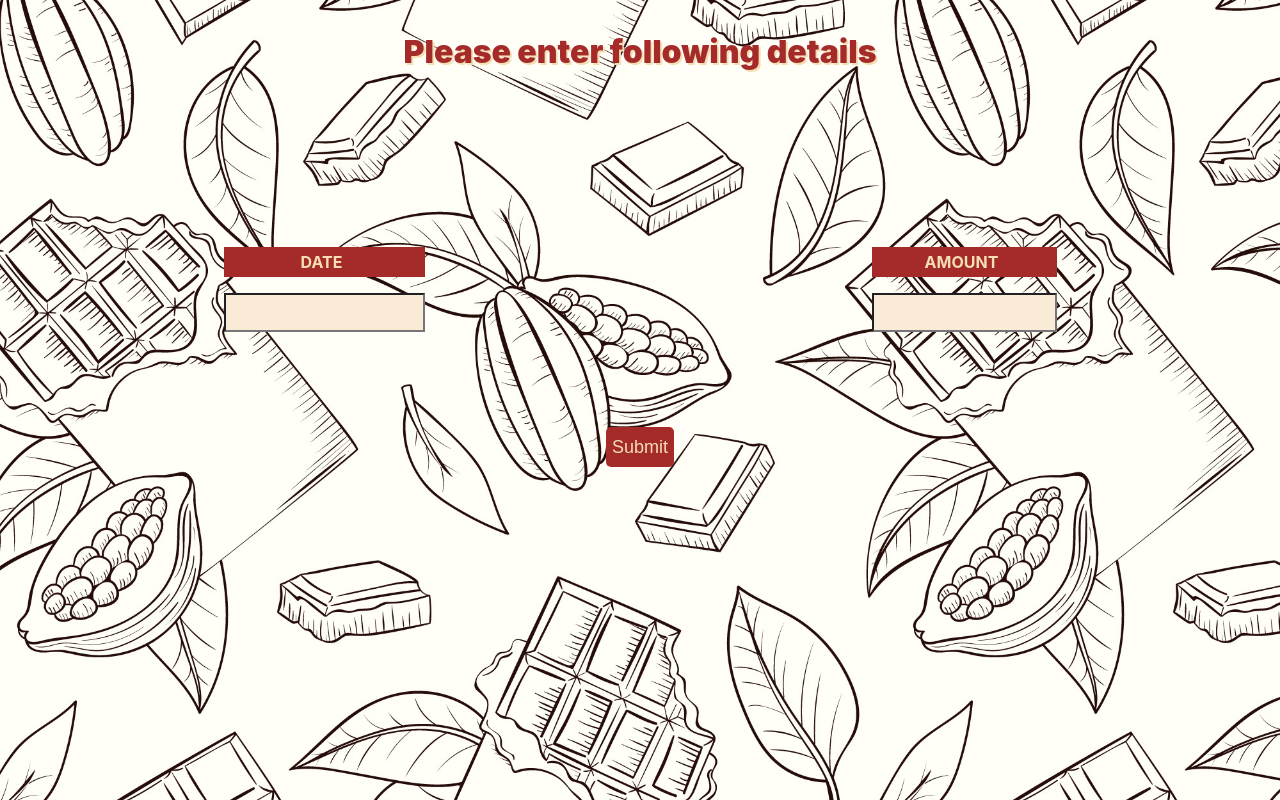
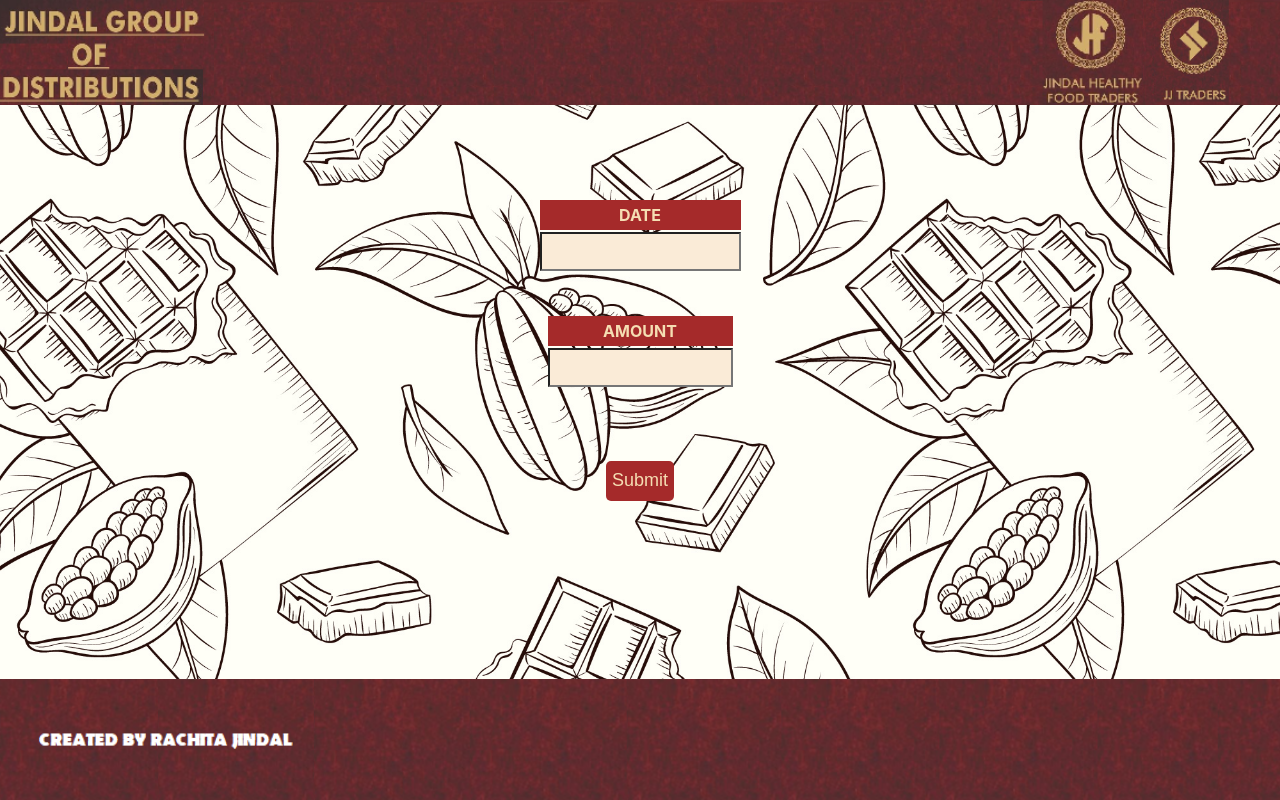
Before and after one commit to Rachita01/creditupdate, a React (Create React App) app: page /pchome in a window 1280 px wide. Built offline with nearby package versions, Linux system fonts and the light colour scheme.

Commit message:
Changes for Header and Footer

```diff
--- a/src/App.css
+++ b/src/App.css
@@ -36,3 +36,11 @@
     transform: rotate(360deg);
   }
 }
+
+.containerStyle{
+  height:100vh;
+  width:100%;
+  display: flex;
+  flex-direction: column;
+  flex-wrap: wrap;
+}
--- a/src/components/AdminHome/AdminHome.jsx
+++ b/src/components/AdminHome/AdminHome.jsx
@@ -3,6 +3,8 @@ import { useLocation,useNavigate } from 'react-router-dom';
 import ButtonComponent from '../ButtonComponent/ButtonComponent';
 import ExcelCreation from '../ExcelCreation/ExcelCreation';
 import './AdminHome.css'
+import Header from '../Header/Header';
+import Footer from '../Footer/Footer';
 
 function AdminHome() {
   const location = useLocation();
@@ -15,6 +17,7 @@ function AdminHome() {
   }
   return (
     <div className='cardStylePC'>
+        <Header/>
         <p className='headStyle'>Details of All PC</p>
         <div className='adminContent'>
             <table className='tableStyle'>
@@ -40,6 +43,7 @@ function AdminHome() {
         <ExcelCreation data={final_data}/>
         <ButtonComponent label="Logout" change={handleSubmit} disabled={false}></ButtonComponent>
         </div>
+        <Footer/>
     </div>
   )
 }
--- /dev/null
+++ b/src/components/Footer/Footer.css
@@ -0,0 +1,11 @@
+.Footer{
+    display: flex;
+    flex-direction: row;
+    flex-grow: 0.4;
+    width:100%;
+    background-image:url('../../assets/images/CUFooter.png');
+    background-repeat: no-repeat;
+    background-size: contain;
+    background-position: bottom;
+    margin-top: auto;
+    }
--- /dev/null
+++ b/src/components/Footer/Footer.jsx
@@ -0,0 +1,10 @@
+import React from 'react'
+import './Footer.css';
+
+function Footer() {
+  return (
+    <div className='Footer'></div>
+  )
+}
+
+export default Footer
--- /dev/null
+++ b/src/components/Header/Header.css
@@ -0,0 +1,9 @@
+.Header{
+display: flex;
+flex-direction: row;
+flex-grow: 0.4;
+width:100%;
+background-image:url('../../assets/images/CUHeader.png');
+background-repeat: no-repeat;
+background-size: contain;
+}
--- /dev/null
+++ b/src/components/Header/Header.jsx
@@ -0,0 +1,9 @@
+import React from 'react'
+import './Header.css';
+function Header() {
+  return (
+    <div className='Header'></div>
+  )
+}
+
+export default Header
--- a/src/components/Home/Home.css
+++ b/src/components/Home/Home.css
@@ -1,7 +1,7 @@
 .cardStyle{
     display: flex;
-    flex-direction: row;
-    justify-content:center;
+    flex-direction: column;
+    justify-content: flex-start;
     align-items: center;
     background:url('../../assets/images/login.png');
     background-repeat:repeat-y;
--- a/src/components/Home/Home.jsx
+++ b/src/components/Home/Home.jsx
@@ -4,6 +4,8 @@ import ButtonComponent from '../ButtonComponent/ButtonComponent';
 // import usersData from '../../users.json';
 import axios from 'axios';
 import { useNavigate } from 'react-router-dom';
+import Header from '../Header/Header';
+import Footer from '../Footer/Footer';
 
 function Home() {
   const [user,setUser] = useState("")
@@ -73,12 +75,14 @@ function Home() {
 
   return (
     <div className='cardStyle'>
+      <Header/>
       <div className='loginCard'>
         <h3 className='loginHead'>Login</h3>
         <label className='labelStyle'>Username</label><input type="text" className='userClass' value={user} onChange={handleUserChange}></input>
         <label className='labelStyle'>Password</label><input type="password" className='passwordClass' value={password} onChange={handlePassChange}></input>
         <ButtonComponent label="Submit" change={handleSubmit} disabled={!user || !password}></ButtonComponent>
       </div>
+      <Footer/>
     </div>
   )
 
--- a/src/components/PCHome/PCHome.css
+++ b/src/components/PCHome/PCHome.css
@@ -1,6 +1,8 @@
 .cardStylePC{
     display: flex;
     flex-direction: column;
+    justify-content: flex-start;
+    align-items: center;
     background:url('../../assets/images/login.png');
     background-repeat:repeat-y;
     background-size: 100%;
@@ -8,12 +10,12 @@
     width:100%
 }
 
-.pcContent{
+.pcContent {
     display: flex;
-    flex-direction: row;
-    justify-content: space-around;
-    margin-top: 10%;
-    width:100%
+    flex-direction: column;
+    justify-content: center;
+    align-items: center;
+    width: 100%;
 }
 
 .inputClass{
@@ -25,8 +27,9 @@
     font-weight: 700;
     background-color: brown;
     color: wheat;
-    padding: 5px 5px 5px 0px;
+    padding: 5px 5px 5px 5px;
     text-align: center;
+    margin-bottom: 2px;
 }
 
 .headStyle{
@@ -47,8 +50,11 @@
 }
 
 .dateClass{
-    height:60px
+    display: flex;
+    flex-direction: column;
+    height:100px
 }
+
 
 .react-datepicker-ignore-onclickoutside,.inputCustom{
     background-color: antiquewhite;
--- a/src/components/PCHome/PCHome.jsx
+++ b/src/components/PCHome/PCHome.jsx
@@ -6,6 +6,8 @@ import './PCHome.css';
 import { useLocation } from 'react-router-dom';
 import ButtonComponent from '../ButtonComponent/ButtonComponent';
 import { useNavigate } from 'react-router-dom';
+import Header from '../Header/Header';
+import Footer from '../Footer/Footer';
 
 function PCHome() {
     const location = useLocation();
@@ -77,11 +79,12 @@ function PCHome() {
       }, [dateObj]);
   return (
     <div className='cardStylePC'>
-        <p className='headStyle'>Please enter following details</p>
+      <Header/>
+        {/* <p className='headStyle'>Please enter following details</p> */}
         <div className='pcContent'>
             <div className='dateComponent'>
-                <p className='pStyle'>DATE</p>
                 <div className='dateClass'>
+                   <label className='pStyle'>DATE</label>
                     <DatePicker
                     selected={dateObj}
                     dateFormat="dd/MM/yyyy"
@@ -97,6 +100,7 @@ function PCHome() {
         <div className='submitStyle'>
         <ButtonComponent label="Submit" change={handleSubmit} disabled={false}></ButtonComponent>
         </div>
+        <Footer/>
     </div>
   )
 }
```
Also changed, not shown: src/assets/images/CUFooter.png (added), src/assets/images/CUHeader.png (added).
